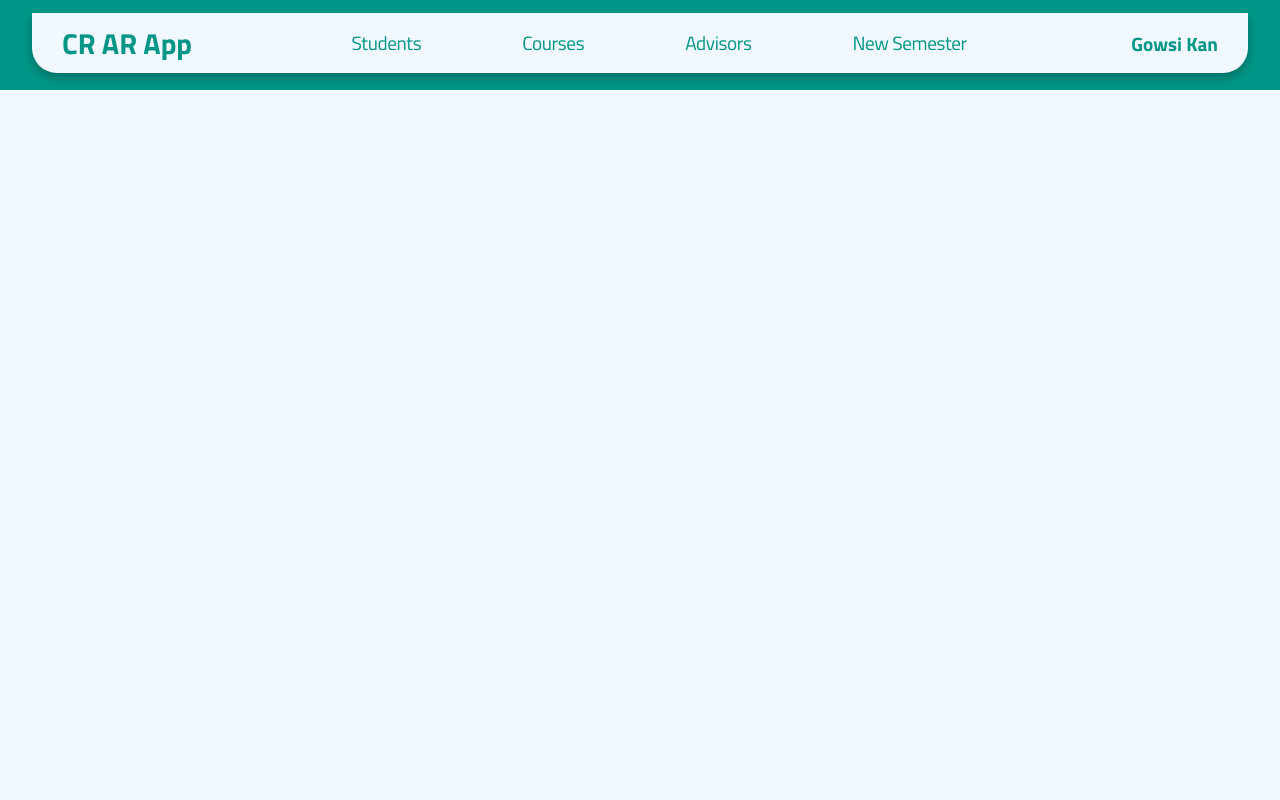
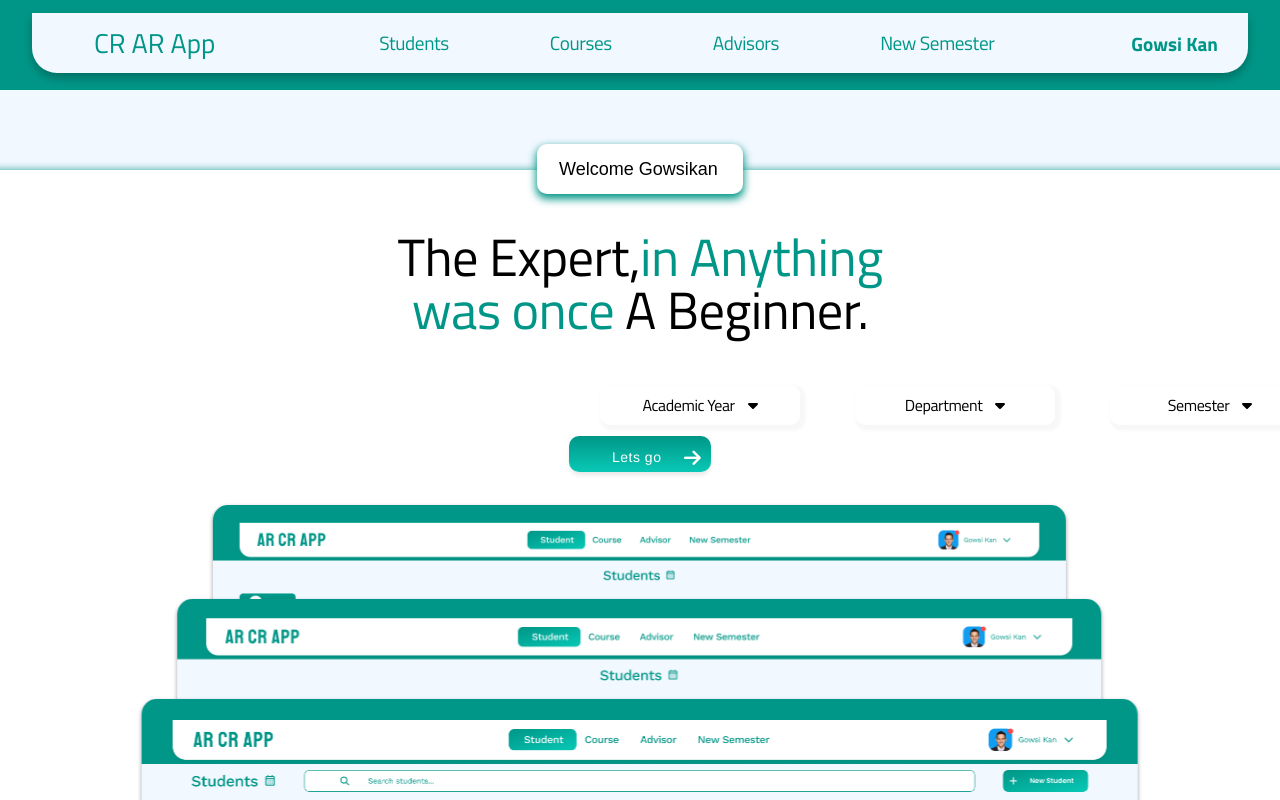
Before and after one commit to DilushanG/SoftwareEngineeringProject-CR-ARApp, a React (Create React App) app in the folder cr-ar-app/: page / in a window 1280 px wide. Built offline with nearby package versions, Linux system fonts and the light colour scheme.

Commit message:
Navigation bar Routes were added

```diff
--- a/cr-ar-app/package.json
+++ b/cr-ar-app/package.json
@@ -13,6 +13,7 @@
     "react": "^18.2.0",
     "react-dom": "^18.2.0",
     "react-icons": "^4.10.1",
+    "react-router-dom": "^6.14.1",
     "react-scripts": "5.0.1",
     "web-vitals": "^2.1.4"
   },
--- a/cr-ar-app/src/App.js
+++ b/cr-ar-app/src/App.js
@@ -26,13 +26,35 @@ const list = [
 const colNames = ['Code','Course','Credit','Core/Technical','Coordinator','Prerequiste','Status'];
 
 function App() {
+
+  let Component
+
+  switch (window.location.pathname) {
+    case "/":
+      Component = Home
+      break;
+    case "/students":
+      Component = Student
+      break;
+    case "/courses":
+      Component = CourseTable
+      break;
+    case "/advisors":
+      Component = Advisor
+      break;
+    case "/newsemester":
+      Component = NewSemester
+      break;
+  }
+
+
   return (
-    <React.Fragment>
+    <>
       <header>
         <NavBar/>
       </header>
-
-    </React.Fragment>
+      <Component/>
+    </>
   );
 }
 
--- a/cr-ar-app/src/Components/Home.js
+++ b/cr-ar-app/src/Components/Home.js
@@ -10,8 +10,7 @@ import viewStudentImage from "../Images/viewStudent.jpg";
 function Home() {
     return (
       <div className="home">
-      <div className="front">
-      </div>
+        <div className="front"></div>
         <div className="h1-h1x">
           <div>
             <div className="h1-the-expert-in-anyth">
@@ -30,25 +29,29 @@ function Home() {
         <div className="box">
           <div className="button-wrapper">
             <div className="button">
-            <a className="text-wrapper-3" href="/#">Lets go</a>
+              <a className="text-wrapper-3" href="/#">
+                Lets go
+              </a>
               <i class="fa fa-arrow-right"></i>
             </div>
           </div>
         </div>
-      <div className="topBox">
-        Welcome Gowsikan
-      </div>
+        <div className="topBox">Welcome Gowsikan</div>
         <div className="image">
           <div className="student-wrapper">
             <img className="student-2" alt="Student" src={viewStudentImage} />
             <img className="student-1" alt="Student" src={newstudentImage} />
-        <img className="student" alt="Student" src={studentImage} />
+            <img className="student-4" alt="Student" src={studentImage} />
           </div>
         </div>
-    <div className="box-1">
-        <div className="h-1"><DropDownYear/>
-        <DropDownDepartment/>
-        <DropDownSemester/></div>
+        <div className="dropdown-container">
+          <div className="dropdown-w1">
+            <div className="dropdown-wrapper">
+              <DropDownYear />
+              <DropDownDepartment />
+              <DropDownSemester />
+            </div>
+          </div>
         </div>
       </div>
     );
--- a/cr-ar-app/src/Components/MenuData.js
+++ b/cr-ar-app/src/Components/MenuData.js
@@ -1,22 +1,22 @@
 export const MenuData = [
     {
         title: "Students",
-        url: "#",
+        url: "/students",
         cName: "nav-links",
     },
     {
         title: "Courses",
-        url: "#",
+        url: "/courses",
         cName: "nav-links",
     },
     {
         title: "Advisors",
-        url: "#",
+        url: "/advisors",
         cName: "nav-links",
     },
     {
         title: "New Semester",
-        url: "#",
+        url: "/newsemester",
         cName: "nav-links",
     },
 ]
--- a/cr-ar-app/src/Components/NavBar.js
+++ b/cr-ar-app/src/Components/NavBar.js
@@ -1,20 +1,15 @@
 import "../Styles/NavBarStyles.css";
 import { MenuData } from "./MenuData";
 
+function NavBar() {
 
-function NavBar() {
     return (
         <nav className="NavbarItems">
-            <h1 className="logo">
+            <a href="/" className="logo">
                 CR AR App
-            </h1>
+            </a>
             <ul className="nav-menu">
-                {MenuData.map((item,index)=>{
-                    return(
-                        <li key={index}><a href={item.url} className={item.cName}>
-                            {item.title}
-                        </a></li>
-                    )})}
+                <CustomLink/>
             </ul>
             <h4>
                 Gowsi Kan
@@ -24,3 +19,20 @@ function NavBar() {
 }
 
 export default NavBar;
+
+function CustomLink() {
+    const path = window.location.pathname;
+    return (
+      <>
+        {MenuData.map((item, index) => {
+            return (
+                <li key={index} className={path === item.url ? "active" : ""}>
+                <a href={item.url} className={item.cName}>
+                {item.title}
+                </a>
+            </li>
+          );
+        })}
+      </>
+    );
+}
--- a/cr-ar-app/src/Components/NewSemester.js
+++ b/cr-ar-app/src/Components/NewSemester.js
@@ -133,9 +133,9 @@ function NewSemester() {
           <p className="search-bar-students">Add New Semester</p>
         </div>
       </div>
-      <div className="box-1">
-        <div className="dropdown-wrapper">
-          <div className="h-1">
+      <div className="box-n">
+        <div className="dropdown-wrapper-n">
+          <div className="h-n">
             <DropDownYear />
             <DropDownDepartment />
             <DropDownSemester />
--- a/cr-ar-app/src/Components/Student.js
+++ b/cr-ar-app/src/Components/Student.js
@@ -53,8 +53,6 @@ function Student(){
         <Table list={list} colNames={colNames} />
         </div>
       </div>
-
-
     );
 }
 
--- a/cr-ar-app/src/Styles/DropDownStyles.css
+++ b/cr-ar-app/src/Styles/DropDownStyles.css
@@ -29,8 +29,7 @@ body{
   padding: 8px 20px;
   width: 200px;
   background: #FFFFFF;
-
-  box-shadow: 1px 1px 1px 1px rgba(0,0,0,0.01);
+  box-shadow: 3px 3px 3px 3px rgba(0, 0, 0, 0.03);
   border-radius: 10px;
   font-weight: 500px;
   color: black;
--- a/cr-ar-app/src/Styles/HomeStyles.css
+++ b/cr-ar-app/src/Styles/HomeStyles.css
@@ -194,19 +194,22 @@
     margin-top: 0.5rem;
   }
 
-.box-1{
+.dropdown-container{
     display: flex;
     justify-content: space-between;
     align-items: center;
     padding: 0 0px;
-    width: 100px;
+    width: 100%;
     height: 60px;
     position: fixed;
     top: 365px;
-    left: 32%;
 }
 
-.h-1{
+.dropdown-w1{
+  margin-left: 500px;
+}
+
+.dropdown-wrapper{
     display: grid;
     grid-template-columns: repeat(3,250px);
     grid-gap: 5px;
@@ -225,6 +228,7 @@
   flex-direction: row;
   justify-content: center;
   width: 100%;
+  height: 100%;
 }
 
 .image .student-wrapper {
@@ -234,16 +238,17 @@
   width: 100%;
 }
 
-.image .student {
+.image .student-4 {
   height: 70%;
-  width: 62%;
+  object-fit: cover;
   position: fixed;
   top: 699px;
   left: 50%;
-  transform: translate(-50%);
+  transform: translateX(-50%);
   border-top-left-radius: 15px;
   border-top-right-radius: 15px;
   box-shadow: 0px 2px 4px rgba(0, 0, 0, 0.4);
+  animation: float 6s ease-in-out infinite;
 }
 
 .image .student-1 {
@@ -256,6 +261,7 @@
   border-top-left-radius: 15px;
   border-top-right-radius: 15px;
   box-shadow: 0px 2px 4px rgba(0, 0, 0, 0.4);
+  animation: float 6s ease-in-out infinite;
 }
 
 .image .student-2 {
@@ -268,6 +274,19 @@
   border-top-left-radius: 15px;
   border-top-right-radius: 15px;
   box-shadow: 0px 2px 4px rgba(0, 0, 0, 0.4);
+  animation: float 6s ease-in-out infinite;
+}
+
+@keyframes float{
+  0%{
+    transform: translate(-50%);
+  }
+  50%{
+    transform: translate(-51%);
+  }
+  100%{
+    transform: translate(-50%);
+  }
 }
 
 .h1-h1x {
--- a/cr-ar-app/src/Styles/NavBarStyles.css
+++ b/cr-ar-app/src/Styles/NavBarStyles.css
@@ -20,6 +20,11 @@
     color: #009687;
     justify-self: start;
     cursor: pointer;
+    font-size: 1.7rem;
+}
+
+.logo:hover{
+    color: #009687;
 }
 
 .nav-menu{
@@ -41,6 +46,11 @@
     white-space: nowrap;
 }
 
+.NavbarItems .active{
+    border-radius: 8px;
+    background: var(--new-green, linear-gradient(135deg, #009687 0%, #08C9B6 100%));
+}
+
 .nav-links:hover{
     border-radius: 8px;
     background: var(--new-green, linear-gradient(135deg, #009687 0%, #08C9B6 100%));
--- a/cr-ar-app/src/Styles/NewSemesterStyles.css
+++ b/cr-ar-app/src/Styles/NewSemesterStyles.css
@@ -29,7 +29,7 @@
     white-space: nowrap;
 }
 
-.box-1{
+.box-n{
     width: 100%;
     display: flex;
     justify-content: space-between;
@@ -41,7 +41,7 @@
     left: 0;
 }
 
-.h-1{
+.h-n{
     display: grid;
     grid-template-columns: repeat(3,220px);
     grid-gap: 5px;
@@ -54,7 +54,7 @@
     font-weight: 500;
 }
 
-.dropdown-wrapper{
+.dropdown-wrapper-n{
   padding-left: 100px;
 }
 
```
Also changed, not shown: 1 other file (tests, documents, lock files or other folders). Lines whose indentation alone changed are shown as unchanged.
